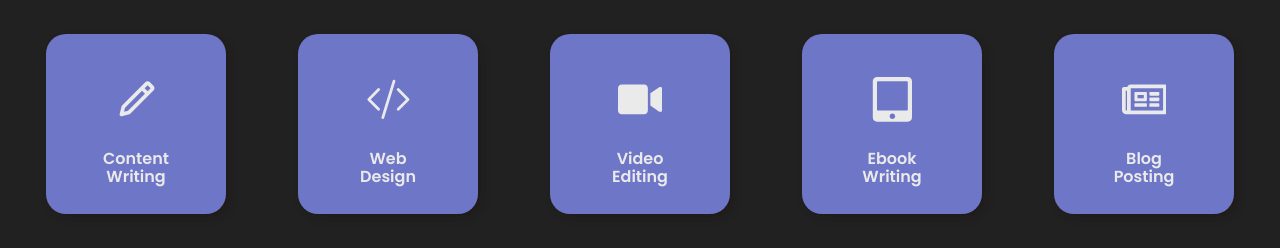
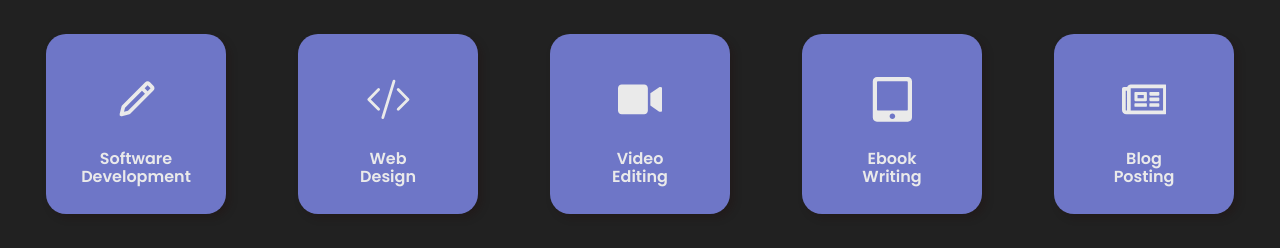
Before and after one commit to supreethgangam/Personal-Website, a React (Create React App) app: page / in a window 1280 px wide. Shown: the part 5560-5808 px from the top of the page. Built offline with nearby package versions, Linux system fonts and the light colour scheme; a web font is replaced by a local one.

Commit message:
Update servicesData.js

```diff
--- a/src/data/servicesData.js
+++ b/src/data/servicesData.js
@@ -14,7 +14,7 @@ export const servicesData = [
     // },
     {
         id: 2,
-        title: 'Content Writing',
+        title: 'Software Development',
         icon: <BiPencil />
     },
     // {
```
